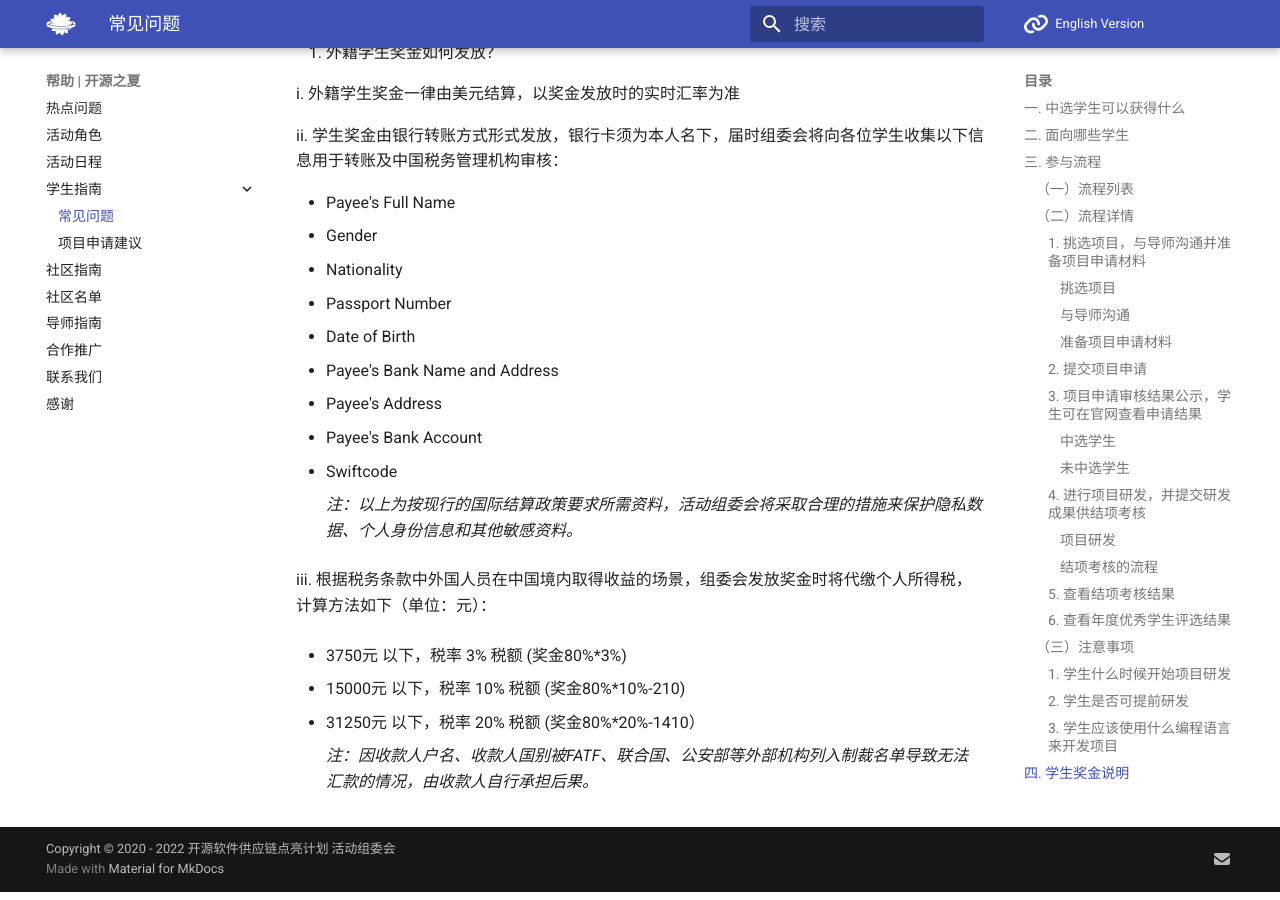
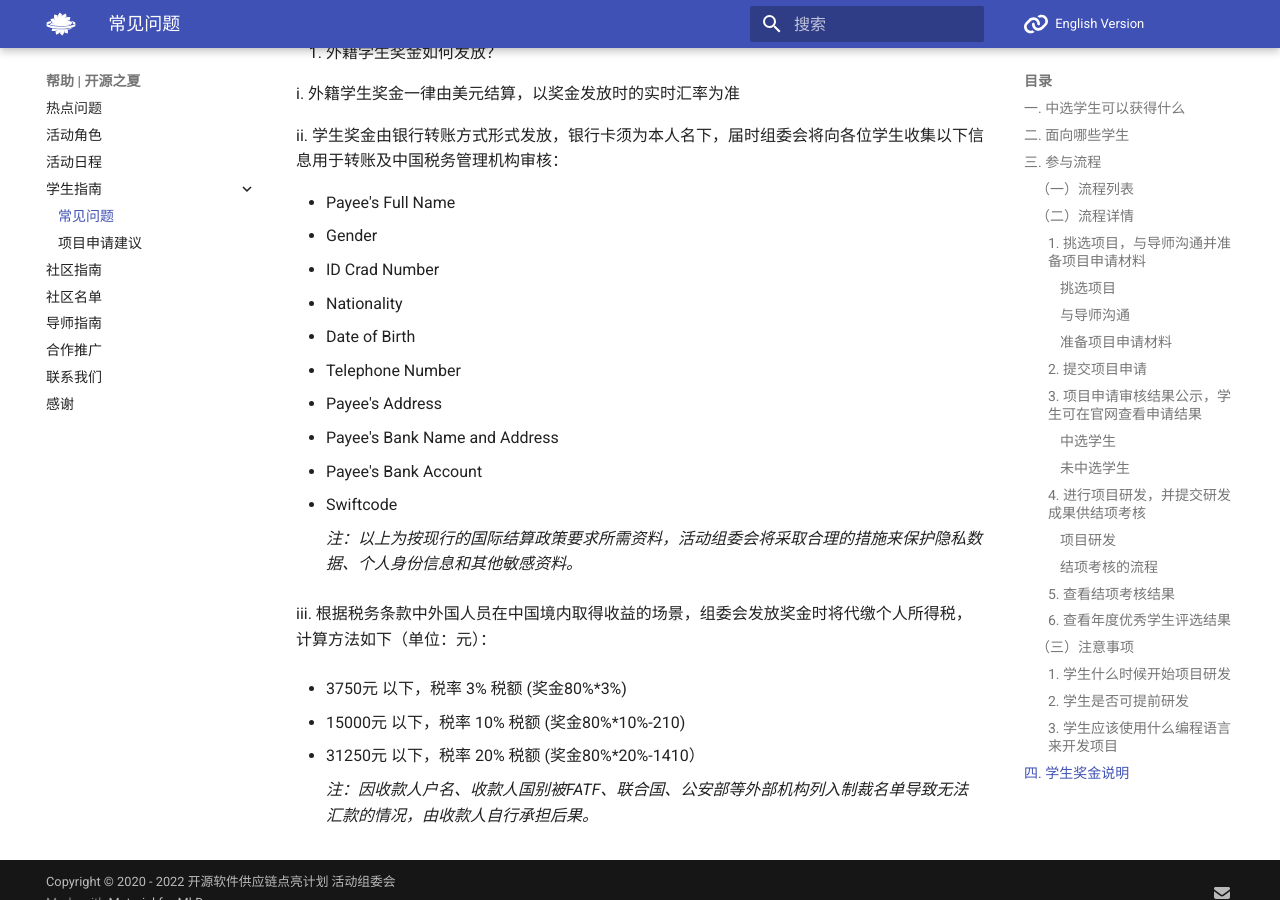
Before and after one commit to summer-ospp/help, an MkDocs documentation site: the page built from docs/student.md, in a window 1280 px wide and 900 px high, scrolled down 4736 px. Built offline with MkDocs 1.6.1 and Material for MkDocs 9.7.7, drawn with Linux system fonts in a browser that asks for light colours; comment, search, counter and statistics services are not loaded.

Commit message:
Update student.md

```diff
--- a/docs/student.md
+++ b/docs/student.md
@@ -201,11 +201,12 @@ iii. 组委会组织评审团，针对项目产出进行评审，并综合社区
 
    - Payee's Full Name
    - Gender
+   - ID Crad Number
    - Nationality
-   - Passport Number
    - Date of Birth
+   - Telephone Number
+   - Payee's Address
    - Payee's Bank Name and Address
-   - Payee's Address
    - Payee's Bank Account
    - Swiftcode
 
```
